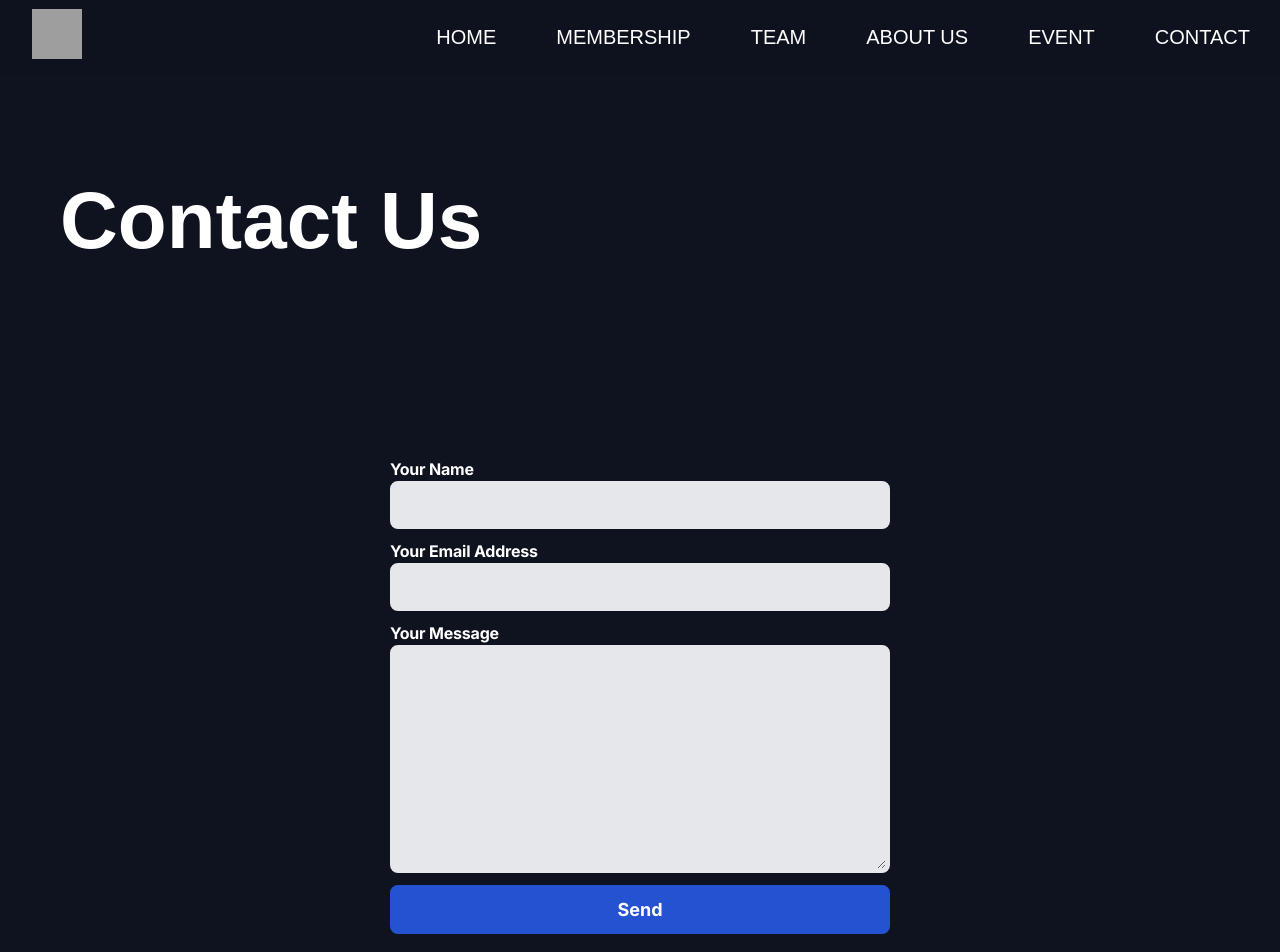
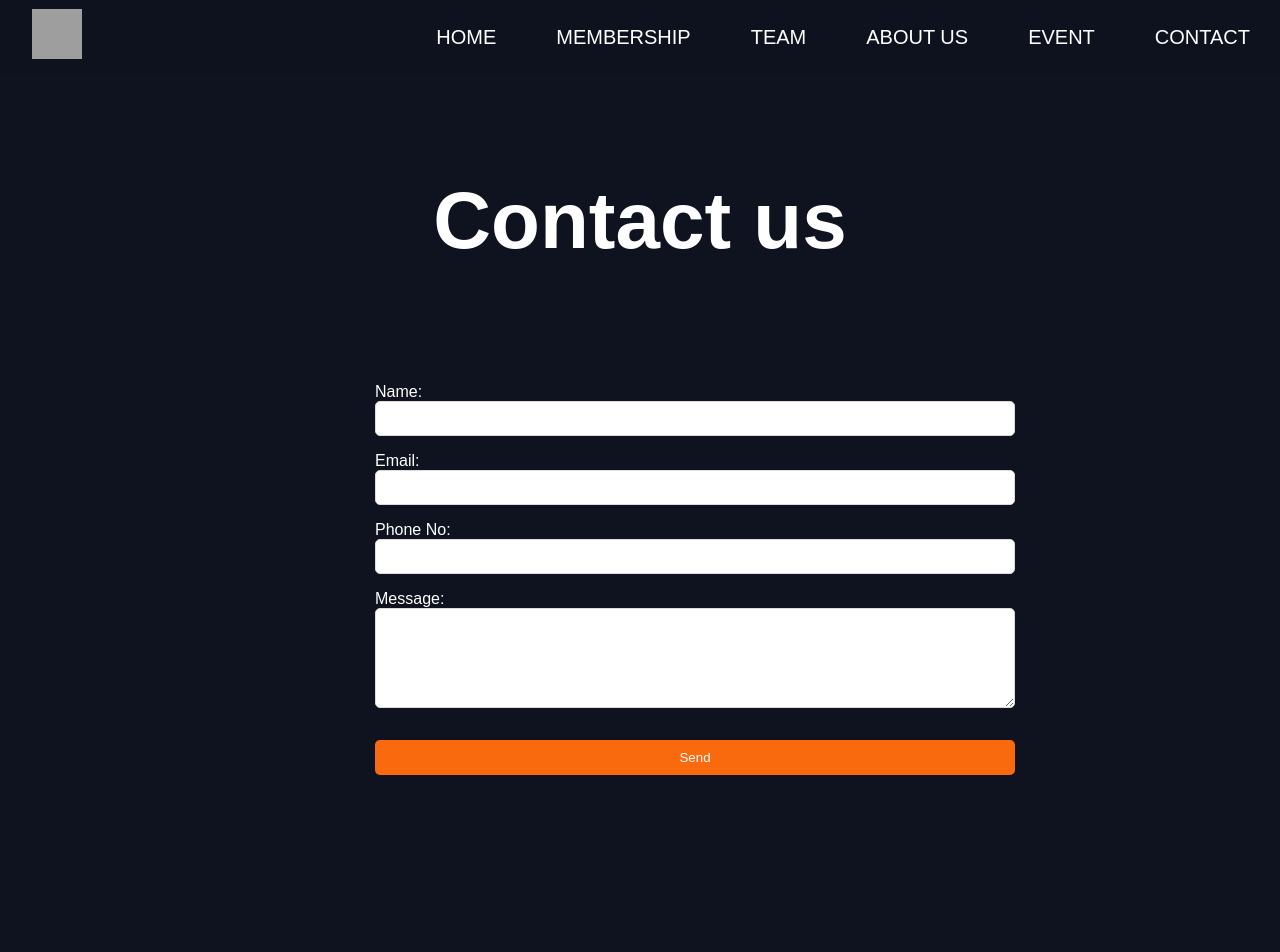
Before and after one commit to bLank-10/react-website, a React (Create React App) app: page /#/contact in a window 1280 px wide. Shown: the top 952 px of the page. Built offline with nearby package versions, Linux system fonts and the light colour scheme; grey boxes are pictures that could not be loaded.

Commit message:
contact us

```diff
--- a/package.json
+++ b/package.json
@@ -4,9 +4,11 @@
   "private": true,
   "homepage": "http://bLank-10.github.io/react-website",
   "dependencies": {
+    "@emailjs/browser": "^3.11.0",
     "@testing-library/jest-dom": "^5.16.5",
     "@testing-library/react": "^13.4.0",
     "@testing-library/user-event": "^13.5.0",
+    "emailjs-com": "^3.2.0",
     "gh-pages": "^5.0.0",
     "react": "^18.2.0",
     "react-dom": "^18.2.0",
--- a/src/pages/contact/contact.css
+++ b/src/pages/contact/contact.css
@@ -1,106 +1,7 @@
-@import url("https://fonts.googleapis.com/css2?family=Inter:wght@400;700&display=swap");
 
 
-.formcarry-container * {
-  box-sizing: border-box;
-	font-family: "Inter", sans-serif;
-
-  /* colors */
-  --color-blue: #2552d0;
-  --color-light-blue: #3266e3;
-  --color-gray: #e5e7eb;
-  --color-dark-gray: #9da3ae;
-  --color-pink: #edadd2;
-}
-
-.formcarry-container {
-  /* container */
-  --c-width: 50%;
-  --c-max-width: 500px;
-
-  width: var(--c-width);
-  max-width: var(--c-max-width);
-  display: block;
-  margin: 10vh auto 0 auto;
-}
-
-.formcarry-form label {
-  display: block;
-  padding: 12px 0 2px 0;
-  letter-spacing: -0.2px;
-  cursor: pointer;
-  font-size: 16px;
-  font-weight: 700;
-}
-
-.formcarry-form input,
-.formcarry-form textarea {
-  font-size: 16px;
-  display: block;
-  width: 100%;
-  padding: 10px;
-  background-color: var(--color-gray);
-  border: none;
-  border: 4px solid var(--color-gray);
-  outline: none;
-  border-radius: 8px;
-  color: var(--color-dark-gray);
-}
-
-.formcarry-form input:focus,
-.formcarry-form textarea:focus {
-  background-color: #fff;
-  color: var(--color-dark-gray);
-}
-
-.formcarry-form input:focus:required:invalid {
-  border-color: var(--color-pink);
-  background-color: #fff;
-}
-
-.formcarry-form button {
-  display: block;
-  margin-top: 12px;
-  width: 100%;
-  padding: 12px 20px;
-  border-radius: 8px;
-	border-color: transparent;
-  background-color: var(--color-blue);
-  color: #fff;
-  font-weight: 700;
-  font-size: 18px;
-
-  transition: 300ms all;
-}
-
-.formcarry-form button:hover {
-  background-color: var(--color-light-blue);
-}
-
-.formcarry-alert {
-  padding: 12px;
-  border-radius: 10px;
-  color: #fff;
-  font-size: 14px;
-  font-weight: 400;
-  margin-top: 12px;
-  display: none;
-}
-
-.formcarry-alert.visible {
-  display: block;
-}
-
-.formcarry-alert.success {
-  background: #69cf9d;
-}
-
-.formcarry-alert.error {
-  background: #de524c;
-}
-
 .FormSection {
-    margin-bottom: 40.4375em;
+    margin-bottom: 80.4375em;
   padding-inline: 1em;
   @media (min-width: 48em) {
     padding-inline: 2em;
--- a/src/pages/contact/contact.jsx
+++ b/src/pages/contact/contact.jsx
@@ -1,27 +1,100 @@
+import "./contact.css";
 
-import "./contact.css"
 
-function Contact()  {
+import React, { useRef } from "react";
+import emailjs from "@emailjs/browser";
+import styled from "styled-components";
+
+
+const Contact = () => {
+  const form = useRef();
+
+  const sendEmail = (e) => {
+    e.preventDefault();
+
+    emailjs.sendForm('service_loms57r', 'template_bgegy5t', form.current, '5IK-W54MeupZifUAA')
+      .then(
+        (result) => {
+          console.log(result.text);
+          console.log("message sent");
+          e.target.reset();
+        },
+        (error) => {
+          console.log(error.text);
+        }
+      );
+  };
 
   return (
-    <div class="FormSection">
-      <h1>Contact Us</h1>
-      <div class="formcarry-container">
-      <form class="formcarry-form">
-        <label for="name">Your Name</label>
-        <input type="text" id="name" name="fullName" required />
-
-        <label for="email">Your Email Address</label>
-        <input type="email" id="email" name="email" required />
-
-        <label for="message">Your Message</label>
-        <textarea name="message" id="message" cols="30" rows="10"></textarea>
-
-        <button type="submit" onClick={() => alert("message send!")}>Send</button>
+    <StyledContactForm>
+      <h1 align='center'>Contact us</h1>
+      <form ref={form} onSubmit={sendEmail}>
+        <label>Name:</label>
+        <input type="text" name="user_name" />
+        <label>Email:</label>
+        <input type="email" name="user_email" />
+        <label>Phone No:</label>
+        <input type="text" name="user_phone" />
+        <label>Message:</label>
+        <textarea name="message" />
+        <input type="submit" value="Send" />
       </form>
-    </div>
-    </div>
-  )
-}
+    </StyledContactForm>
+  );
+};
 
 export default Contact;
+
+// Styles
+const StyledContactForm = styled.div`
+  width: 100%;
+  form {
+    display: flex;
+    align-items: flex-start;
+    flex-direction: column;
+    width: 100%;
+    font-size: 16px;
+    input {
+      width: 50%;
+      height: 35px;
+      padding: 7px;
+      outline: none;
+      margin-left:375px;
+      border-radius: 5px;
+      border: 1px solid rgb(220, 220, 220);
+      &:focus {
+        border: 2px solid rgba(0, 206, 158, 1);
+      }
+    }
+    textarea {
+      margin-left:375px;
+      max-width: 50%;
+      min-width: 50%;
+      width: 50%;
+      max-height: 100px;
+      min-height: 100px;
+      padding: 7px;
+      outline: none;
+      border-radius: 5px;
+      border: 1px solid rgb(220, 220, 220);
+      &:focus {
+        border: 2px solid rgba(0, 206, 158, 1);
+      }
+    }
+    label {
+      margin-top: 1rem;
+      margin-left:375px;
+    }
+    input[type="submit"] {
+      margin-top: 2rem;
+      cursor: pointer;
+      background: rgb(249, 105, 14);
+      color: white;
+      border: none;
+      // margin-bottom:150px;
+      margin-bottom: 40.4375em;
+    }
+  }
+
+
+`;
--- a/src/pages/event/event.jsx
+++ b/src/pages/event/event.jsx
@@ -10,7 +10,7 @@ function Event() {
     <h1 align='center'>Event</h1>
     {/* <p>Click to know more.</p> */}
 
-    <h2>Technical Events</h2>
+    <h2 >Technical Events</h2>
 
     <div class="grid-container">
     <div class="grid-item">
--- a/src/pages/team/team.css
+++ b/src/pages/team/team.css
@@ -1,7 +1,7 @@
 
 
 .TeamSection {
-  margin-bottom: 40.4375em;
+  margin-bottom: 100.4375em;
 
 
   padding-inline: 1em;
```
Also changed, not shown: 1 other file (tests, documents, lock files or other folders).
